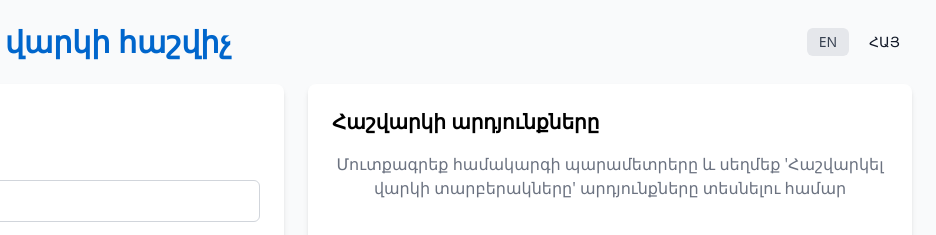
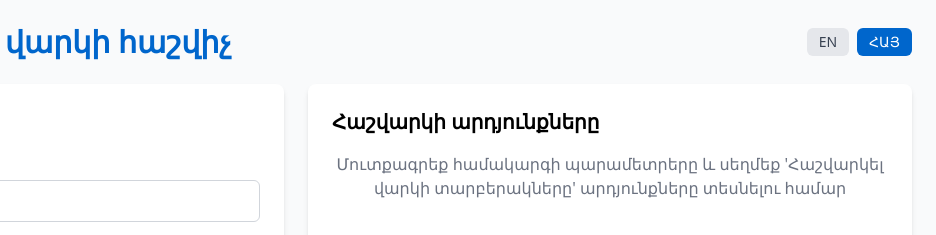
Before and after one commit to vardan1245/solar-loan-calculator, a website: page index.html in a window 1280 px wide. Both pictures are taken after a click on the button "ՀԱՅ". Shown: the top 235 px of the page, 344-1280 px from the left. Drawn offline with nearby package versions, Linux system fonts and the light colour scheme.

Commit message:
Update language switcher: use blue highlighting for both languages when selected

```diff
--- a/index.html
+++ b/index.html
@@ -320,7 +320,7 @@
                 : 'px-3 py-1 rounded-md text-sm font-medium bg-gray-200 text-gray-700 hover:bg-gray-300';
 
             document.getElementById('langHy').className = lang === 'hy'
-                ? 'px-3 py-1 rounded-md text-sm font-medium bg-solar-yellow text-gray-900'
+                ? 'px-3 py-1 rounded-md text-sm font-medium bg-tiamat-blue text-white'
                 : 'px-3 py-1 rounded-md text-sm font-medium bg-gray-200 text-gray-700 hover:bg-gray-300';
 
             // Update all elements with data attributes
```
